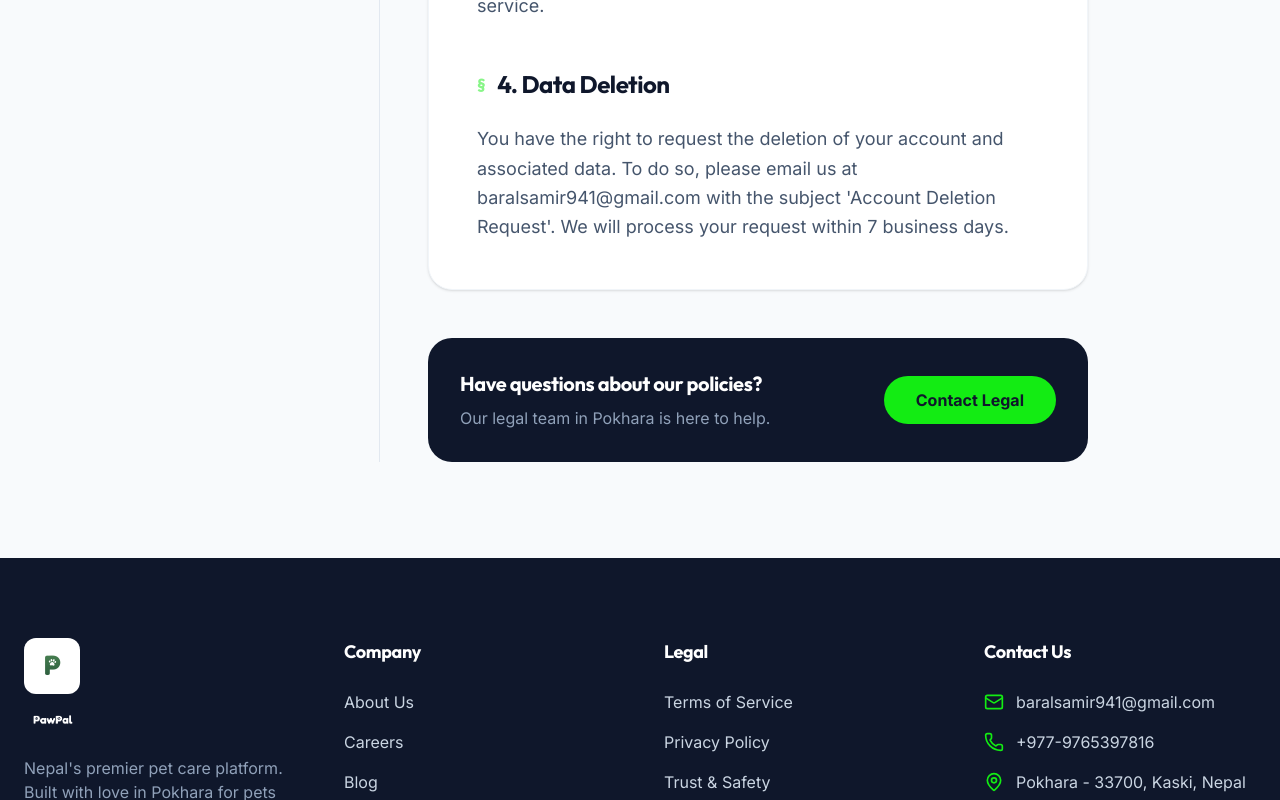
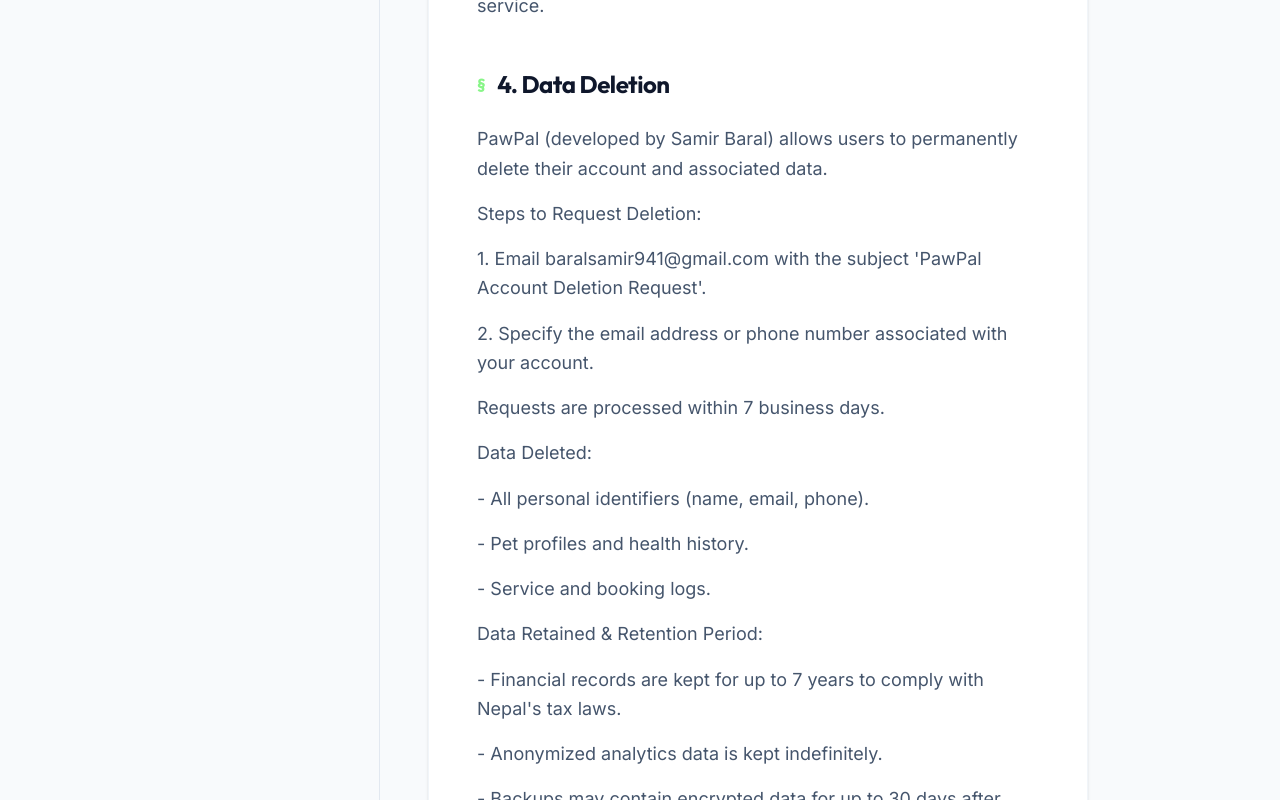
Before and after one commit to dhanabaral2077-cloud/Sameer69-stack, a React (Vite) app: page /legal/privacy-policy in a window 1280 px wide. Shown: the part 880-1680 px from the top of the page. Built offline with nearby package versions, Linux system fonts and the light colour scheme.

Commit message:
Refine Data Deletion policy to meet Google Play Console standards

```diff
--- a/src/content/schema.json
+++ b/src/content/schema.json
@@ -360,7 +360,7 @@
                     {
                         "title": "4. Data Deletion",
                         "id": "deletion",
-                        "content": "You have the right to request the deletion of your account and associated data. To do so, please email us at baralsamir941@gmail.com with the subject 'Account Deletion Request'. We will process your request within 7 business days."
+                        "content": "PawPal (developed by Samir Baral) allows users to permanently delete their account and associated data.\n\nSteps to Request Deletion:\n1. Email baralsamir941@gmail.com with the subject 'PawPal Account Deletion Request'.\n2. Specify the email address or phone number associated with your account.\nRequests are processed within 7 business days.\n\nData Deleted:\n- All personal identifiers (name, email, phone).\n- Pet profiles and health history.\n- Service and booking logs.\n\nData Retained & Retention Period:\n- Financial records are kept for up to 7 years to comply with Nepal's tax laws.\n- Anonymized analytics data is kept indefinitely.\n- Backups may contain encrypted data for up to 30 days after deletion."
                     }
                 ]
             },
--- a/src/pages/LegalPage.tsx
+++ b/src/pages/LegalPage.tsx
@@ -102,7 +102,9 @@
                                         {section.title}
                                     </h2>
                                     <div className="text-slate-600 leading-relaxed space-y-4 text-lg">
-                                        {section.content}
+                                        {section.content.split('\n').map((line: string, i: number) => (
+                                            <p key={i}>{line}</p>
+                                        ))}
                                     </div>
                                 </div>
                             ))}
```
